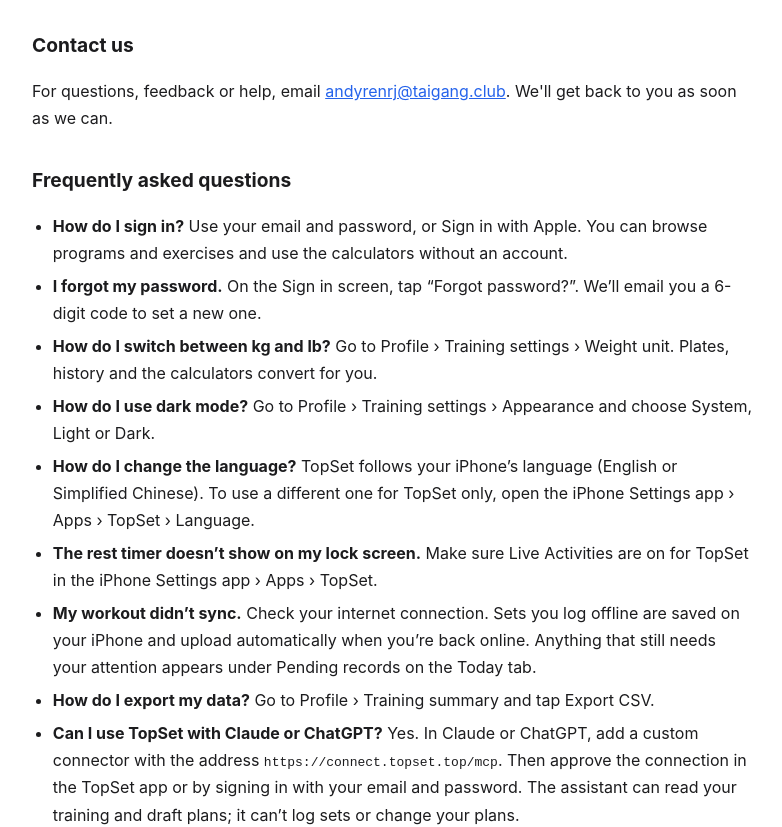
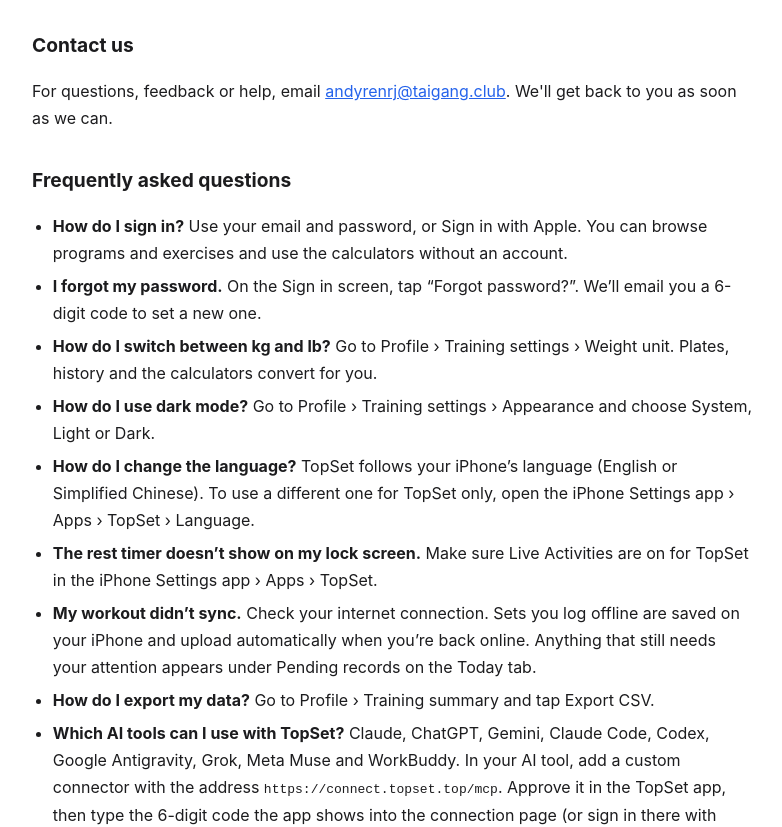
Before and after one commit to andyrenrj/topset-legal, a plain HTML site: page support-en.html in a window 1280 px wide. Shown: the part 132-959 px from the top of the page, without its empty margins (248-1030 px from the left). Drawn offline with Linux system fonts and the light colour scheme.

Commit message:
Support: which AI tools work and the 6-digit code; link to per-tool steps
Regenerated from the website's src/legal/support*.md.

Co-Authored-By: Claude Opus 5.5 <noreply@anthropic.com>

```diff
--- a/support-en.html
+++ b/support-en.html
@@ -32,7 +32,7 @@
 <li><strong>The rest timer doesn’t show on my lock screen.</strong> Make sure Live Activities are on for TopSet in the iPhone Settings app › Apps › TopSet.</li>
 <li><strong>My workout didn’t sync.</strong> Check your internet connection. Sets you log offline are saved on your iPhone and upload automatically when you’re back online. Anything that still needs your attention appears under Pending records on the Today tab.</li>
 <li><strong>How do I export my data?</strong> Go to Profile › Training summary and tap Export CSV.</li>
-<li><strong>Can I use TopSet with Claude or ChatGPT?</strong> Yes. In Claude or ChatGPT, add a custom connector with the address <code>https://connect.topset.top/mcp</code>. Then approve the connection in the TopSet app or by signing in with your email and password. The assistant can read your training and draft plans; it can’t log sets or change your plans.</li>
+<li><strong>Which AI tools can I use with TopSet?</strong> Claude, ChatGPT, Gemini, Claude Code, Codex, Google Antigravity, Grok, Meta Muse and WorkBuddy. In your AI tool, add a custom connector with the address <code>https://connect.topset.top/mcp</code>. Approve it in the TopSet app, then type the 6-digit code the app shows into the connection page (or sign in there with your email and password and approve). Steps for each tool are on the <a href="https://topset.top/assistant/">AI assistant</a> page. The assistant can read your training and draft plans; it can’t log sets or change your plans.</li>
 <li><strong>Where do plans drafted by an AI assistant go?</strong> To Profile › AI assistants › Drafts. Open one and tap Save as my plan to add it to your plans. Drafts you don’t save are removed after 14 days.</li>
 <li><strong>Does my AI assistant’s advice come from TopSet?</strong> No. Analysis and suggestions come from your AI assistant, not from TopSet, and they aren’t medical advice. If you have an injury or a health condition, check with a qualified professional before changing your training.</li>
 <li><strong>How do I disconnect an AI assistant?</strong> Go to Profile › AI assistants, choose the assistant, and tap Disconnect. Its access stops immediately.</li>
```
Also changed, not shown: support.html (+1 -1 lines).
